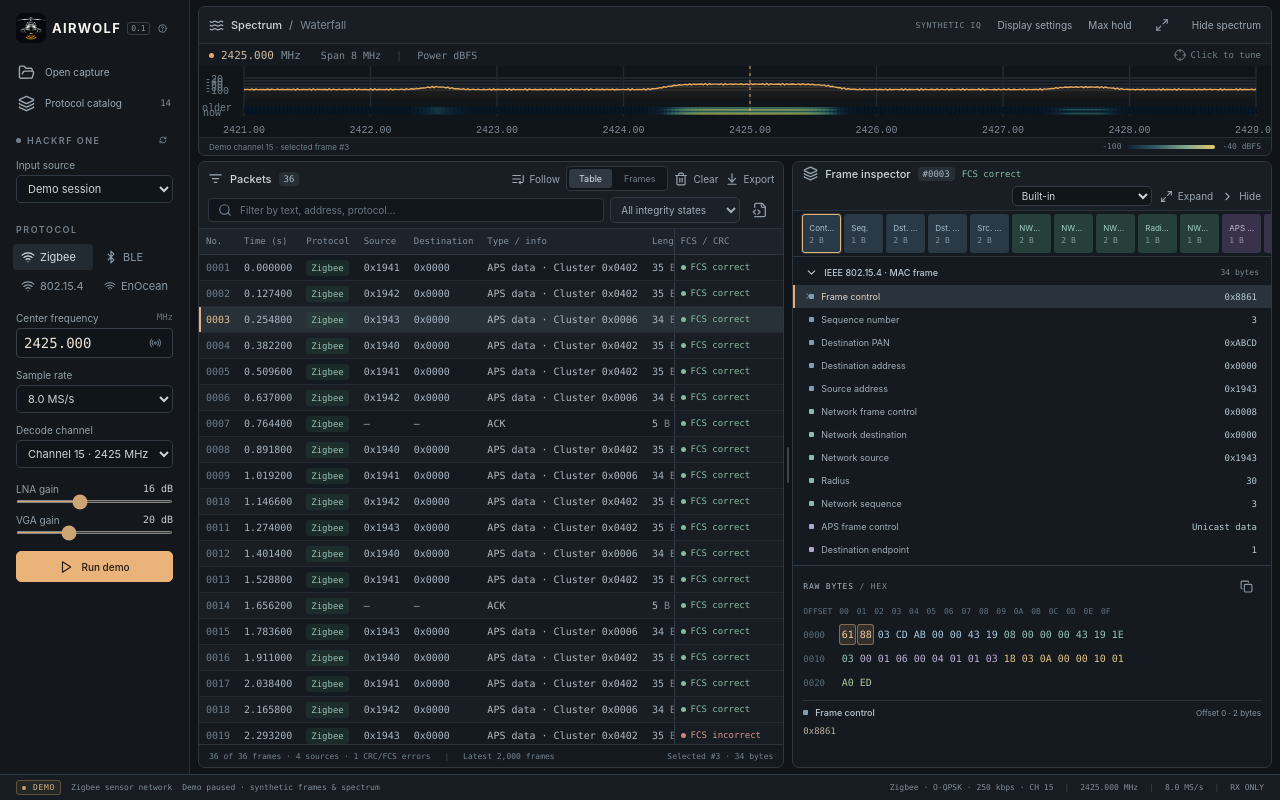
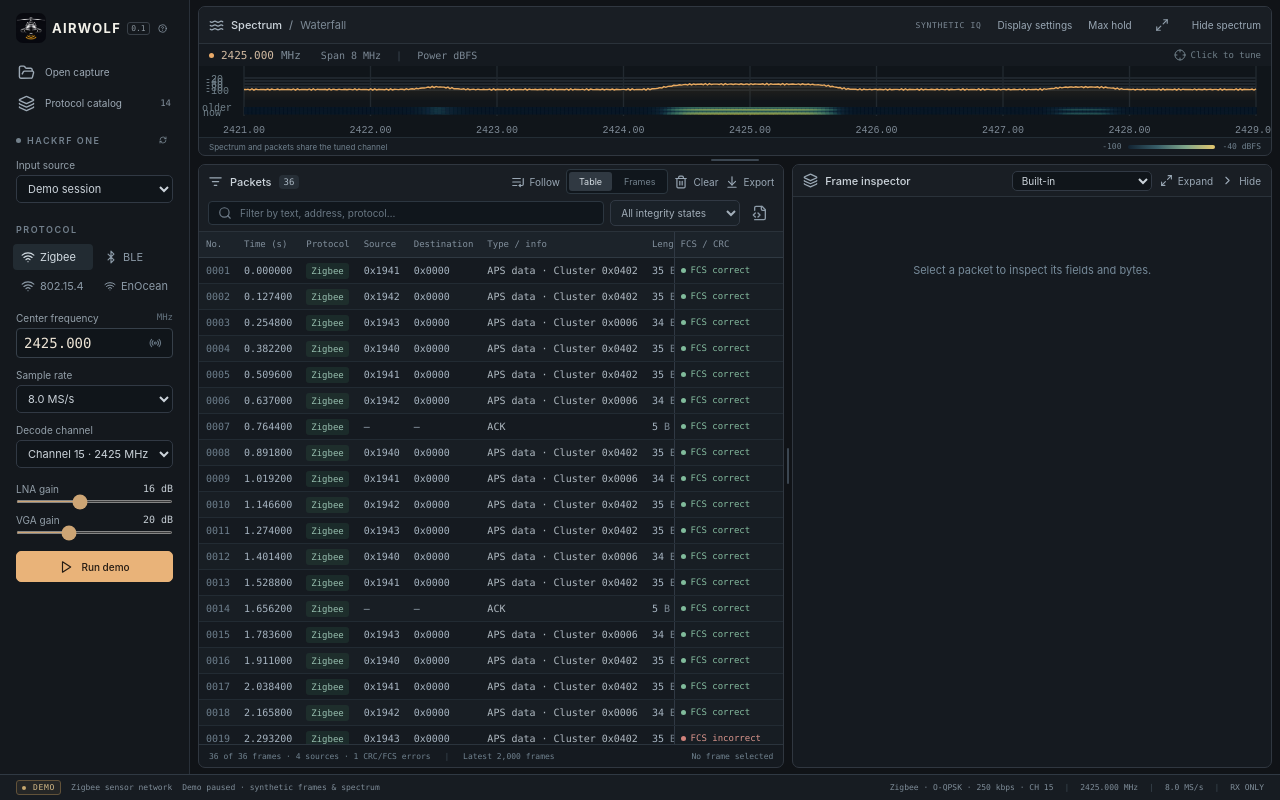
Before and after one commit to mikro-design/airwolf, a React (Vite) app: page / in a window 1280 px wide. Built offline with nearby package versions, Linux system fonts and the light colour scheme.

Commit message:
Separate packet following from selection and resize spectrum pane

```diff
--- a/src/App.tsx
+++ b/src/App.tsx
@@ -22,7 +22,7 @@ import {
   Wifi,
   X,
 } from 'lucide-react';
-import Spectrum from './components/Spectrum';
+import SpectrumSplit from './components/SpectrumSplit';
 import Inspector from './components/Inspector';
 import PacketSplit from './components/PacketSplit';
 import PacketTable from './components/PacketTable';
@@ -48,7 +48,7 @@ export default function App() {
   const [profile, setProfile] = useState(profiles[0]),
     [mode, setMode] = useState<'demo' | 'live' | 'import'>('demo');
   const [frames, setFrames] = useState<Frame[]>(initial),
-    [selected, setSelected] = useState(3),
+    [selected, setSelected] = useState<number | null>(null),
     [running, setRunning] = useState(false);
   const [frequency, setFrequency] = useState(2425),
     [frequencyInput, setFrequencyInput] = useState('2425.000'),
@@ -60,18 +60,10 @@ export default function App() {
     [view, setView] = useState<'table' | 'frames'>('table');
   const [followLatest, setFollowLatest] = useState(false);
   const [inspectorExpanded, setInspectorExpanded] = useState(false);
-  const packetFollowWanted = useRef(false);
   const changePacketFollow = useCallback((enabled: boolean) => {
-    packetFollowWanted.current = enabled;
     setFollowLatest(enabled);
   }, []);
-  const selectPacket = useCallback(
-    (id: number) => {
-      changePacketFollow(false);
-      setSelected(id);
-    },
-    [changePacketFollow],
-  );
+  const selectPacket = useCallback((id: number) => setSelected(id), []);
   const captureOrigin = useRef<number | null>(initial[0]?.time ?? null);
   const dissectionRecency = useRef(new Set<number>());
   function replaceFrames(next: Frame[]) {
@@ -172,7 +164,11 @@ export default function App() {
       ),
     [frames, query, integrity, packetEngine],
   );
-  const selectedFrame = filtered.find((f) => f.id === selected) ?? filtered[0];
+  const selectedFrame = frames.find((f) => f.id === selected);
+  const inspectorFrame = useMemo(
+    () => (selectedFrame ? inspectedFrame(selectedFrame, packetEngine === 'wireshark') : undefined),
+    [selectedFrame, packetEngine],
+  );
   const selectedConnection = connectionFromFrame(selectedFrame);
   useEffect(() => {
     setDissectorStatus('');
@@ -231,13 +227,6 @@ export default function App() {
     };
   }, [selectedFrame, packetEngine]);
 
-  const newestId = filtered.at(-1)?.id;
-  useEffect(() => {
-    if (!followLatest || !packetFollowWanted.current || newestId === undefined) return;
-    setSelected(newestId);
-    const list = packetScroll.current;
-    if (list) list.scrollTop = list.scrollHeight;
-  }, [followLatest, newestId]);
   const errors = useMemo(
     () =>
       frames.filter((f) => inspectedFrame(f, packetEngine === 'wireshark').integrity === 'invalid')
@@ -411,7 +400,7 @@ export default function App() {
       const supported = next && next.decoder !== 'none';
       replaceFrames(supported ? demoFrames(next.decoder as Protocol, next.channel) : []);
       if (!supported) setRunning(false);
-      setSelected(3);
+      setSelected(null);
       nextId.current = 37;
       setFileName(`${profile.short} ${next?.phy ?? 'spectrum'} sample session`);
     }
@@ -421,12 +410,14 @@ export default function App() {
     if (mode === 'live') await window.radio?.stop();
     setRunning(false);
     setMode(value);
+    changePacketFollow(value === 'live');
+    setSelected(null);
     setData(null);
     setQuery('');
     setIntegrity('all');
     if (value === 'demo') {
       replaceFrames(demoProtocol ? demoFrames(demoProtocol, channel ?? profile.channel ?? 15) : []);
-      setSelected(3);
+      setSelected(null);
       nextId.current = 37;
       setFileName(`${profile.short} sample session`);
     } else {
@@ -445,7 +436,7 @@ export default function App() {
     if (mode === 'demo') {
       const next = receiverPreset(p.id, p.frequency);
       replaceFrames(next && next.decoder !== 'none' ? demoFrames(next.decoder, next.channel) : []);
-      setSelected(3);
+      setSelected(null);
       nextId.current = 37;
       setFileName(`${p.short} sample session`);
     }
@@ -458,6 +449,7 @@ export default function App() {
         );
         return;
       }
+      if (!running) changePacketFollow(true);
       setRunning(!running);
       return;
     }
@@ -506,7 +498,8 @@ export default function App() {
       setMode('import');
       setData(null);
       replaceFrames(loaded);
-      setSelected(loaded[0]?.id ?? 0);
+      setSelected(null);
+      changePacketFollow(false);
       setQuery('');
       setIntegrity('all');
       setFileName(file.name);
@@ -852,18 +845,18 @@ export default function App() {
           <p className="tuning-note">Receiver changes briefly restart reception.</p>
         )}
       </aside>
-      <main className="workspace" aria-label="Spectrum and packet analysis">
-        <Spectrum
-          frequency={
-            mode === 'live' && receiverBleFollow && data ? data.frequencyHz / 1e6 : frequency
-          }
-          sampleRate={sampleRate}
-          running={active}
-          mode={mode}
-          data={data}
-          selected={selectedFrame}
-          onTune={tune}
-        />
+      <SpectrumSplit
+        spectrum={{
+          frequency:
+            mode === 'live' && receiverBleFollow && data ? data.frequencyHz / 1e6 : frequency,
+          sampleRate,
+          running: active,
+          mode,
+          data,
+          selected: selectedFrame,
+          onTune: tune,
+        }}
+      >
         <PacketSplit expanded={inspectorExpanded} onResize={() => setInspectorExpanded(false)}>
           <section
             id="packet-list-pane"
@@ -916,7 +909,7 @@ export default function App() {
                     aria-pressed={followLatest}
                     aria-label="Follow latest"
                     onClick={() => changePacketFollow(!followLatest)}
-                    title="Select and scroll to each new packet. Selecting an older frame pauses following; reception continues."
+                    title="Scroll to new packets without changing the inspector. Scroll up to pause; return to the bottom to resume."
                   >
                     <ListEnd size={14} /> Follow
                   </button>
@@ -941,7 +934,8 @@ export default function App() {
                   className="text-button"
                   onClick={() => {
                     setFrames([]);
-                    setSelected(0);
+                    setSelected(null);
+                    changePacketFollow(mode !== 'import');
                   }}
                   disabled={!frames.length}
                   aria-label="Clear packets"
@@ -959,19 +953,7 @@ export default function App() {
                 </button>
               </div>
             </div>
-            <div
-              className="packet-scroll"
-              ref={packetScroll}
-              onPointerDownCapture={() => changePacketFollow(false)}
-              onScroll={(event) => {
-                const list = event.currentTarget;
-                if (
-                  packetFollowWanted.current &&
-                  list.scrollHeight - list.clientHeight - list.scrollTop > 2
-                )
-                  changePacketFollow(false);
-              }}
-            >
+            <div className="packet-scroll" ref={packetScroll}>
               <PacketTable
                 frames={filtered}
                 selectedId={selectedFrame?.id}
@@ -980,6 +962,9 @@ export default function App() {
                 view={view}
                 onSelect={selectPacket}
                 scrollRef={packetScroll}
+                followLatest={mode !== 'import' && followLatest}
+                followEnabled={mode !== 'import'}
+                onFollowChange={changePacketFollow}
               />
               {!filtered.length && (
                 <div className="empty">
@@ -1033,11 +1018,7 @@ export default function App() {
           <Inspector
             expanded={inspectorExpanded}
             onExpand={() => setInspectorExpanded(!inspectorExpanded)}
-            frame={
-              selectedFrame
-                ? inspectedFrame(selectedFrame, packetEngine === 'wireshark')
-                : undefined
-            }
+            frame={inspectorFrame}
             onNotice={setNotice}
             engine={packetEngine}
             onEngine={setPacketEngine}
@@ -1046,7 +1027,7 @@ export default function App() {
             engineStatus={dissectorStatus}
           />
         </PacketSplit>
-      </main>
+      </SpectrumSplit>
       <footer className="statusbar" aria-label="Capture status">
         <span className={`session-badge ${mode === 'live' && active ? 'live' : ''}`}>
           <i className="dot" />
--- a/src/components/PacketTable.tsx
+++ b/src/components/PacketTable.tsx
@@ -1,4 +1,4 @@
-import { memo, useEffect, useState, type RefObject } from 'react';
+import { memo, useEffect, useLayoutEffect, useRef, useState, type RefObject } from 'react';
 import type { Frame } from '../lib/types';
 import { inspectedFrame } from '../lib/dissection';
 import { integrityLabel } from '../lib/decoder';
@@ -11,6 +11,9 @@ export default memo(function PacketTable({
   view,
   onSelect,
   scrollRef,
+  followLatest,
+  followEnabled,
+  onFollowChange,
 }: {
   frames: Frame[];
   selectedId?: number;
@@ -19,22 +22,65 @@ export default memo(function PacketTable({
   view: 'table' | 'frames';
   onSelect: (id: number) => void;
   scrollRef: RefObject<HTMLDivElement | null>;
+  followLatest: boolean;
+  followEnabled: boolean;
+  onFollowChange: (enabled: boolean) => void;
 }) {
   const [viewport, setViewport] = useState({ top: 0, height: 600 });
+  const rowHeight = view === 'frames' ? 32 : 26;
+  const anchor = useRef<{ id: number; offset: number } | null>(null);
+  const appliedTop = useRef(0);
+  const current = useRef({ frames, rowHeight, followLatest, followEnabled, onFollowChange });
+  current.current = { frames, rowHeight, followLatest, followEnabled, onFollowChange };
+  const measure = () => {
+    const element = scrollRef.current!;
+    appliedTop.current = element.scrollTop;
+    const { frames, rowHeight } = current.current;
+    const index = Math.max(0, Math.floor((element.scrollTop - 25) / rowHeight));
+    anchor.current = frames[index]
+      ? { id: frames[index].id, offset: element.scrollTop - 25 - index * rowHeight }
+      : null;
+    setViewport((previous) =>
+      previous.top === element.scrollTop && previous.height === element.clientHeight
+        ? previous
+        : { top: element.scrollTop, height: element.clientHeight },
+    );
+  };
   useEffect(() => {
     const element = scrollRef.current!;
-    const update = () => setViewport({ top: element.scrollTop, height: element.clientHeight });
-    element.addEventListener('scroll', update);
-    const observer = new ResizeObserver(update);
+    const scroll = () => {
+      // Layout changes also dispatch scroll events. Only a new scroll position
+      // should alter the user's choice to follow the tail.
+      if (current.current.followEnabled && Math.abs(element.scrollTop - appliedTop.current) > 0.5)
+        current.current.onFollowChange(
+          element.scrollHeight - element.clientHeight - element.scrollTop <= 2,
+        );
+      measure();
+    };
+    element.addEventListener('scroll', scroll);
+    const observer = new ResizeObserver(() => {
+      if (current.current.followLatest) element.scrollTop = element.scrollHeight;
+      measure();
+    });
     observer.observe(element);
-    update();
     return () => {
-      element.removeEventListener('scroll', update);
+      element.removeEventListener('scroll', scroll);
       observer.disconnect();
     };
   }, [scrollRef]);
+  useLayoutEffect(() => {
+    const element = scrollRef.current;
+    if (!element) return;
+    if (followLatest) element.scrollTop = element.scrollHeight;
+    else if (anchor.current) {
+      const index = frames.findIndex((frame) => frame.id === anchor.current!.id);
+      // Retention removes rows from the top. Keep the same visible packet and
+      // offset instead of letting every incoming batch move the inspected area.
+      element.scrollTop = index < 0 ? 0 : 25 + index * rowHeight + anchor.current.offset;
+    }
+    measure();
+  }, [frames, rowHeight, followLatest]);
   const virtual = frames.length > 100;
-  const rowHeight = view === 'frames' ? 32 : 26;
   const start = virtual
     ? Math.min(
         Math.max(0, frames.length - 1),
--- a/src/components/Spectrum.tsx
+++ b/src/components/Spectrum.tsx
@@ -9,6 +9,8 @@ interface Props {
   data: SpectrumData | null;
   selected?: Frame;
   onTune: (frequency: number) => void;
+  layout: { expanded: boolean; collapsed: boolean; controls: boolean };
+  onLayout: (layout: Props['layout']) => void;
 }
 export default function Spectrum({
   frequency,
@@ -18,16 +20,16 @@ export default function Spectrum({
   data,
   selected,
   onTune,
+  layout,
+  onLayout,
 }: Props) {
+  const { expanded, collapsed, controls } = layout;
   const ref = useRef<HTMLCanvasElement>(null),
     history = useRef<number[][]>([]),
     tick = useRef(0),
     lastData = useRef<SpectrumData | null>(null);
   const [hold, setHold] = useState(false),
     peaks = useRef<number[]>([]),
-    [expanded, setExpanded] = useState(false),
-    [controls, setControls] = useState(false),
-    [collapsed, setCollapsed] = useState(false),
     [reference, setReference] = useState(-20),
     [range, setRange] = useState(80),
     [zoom, setZoom] = useState(1),
@@ -36,9 +38,6 @@ export default function Spectrum({
     [waterfallRange, setWaterfallRange] = useState(60),
     averaged = useRef<number[]>([]);
   const span = sampleRate / zoom;
-  useEffect(() => {
-    if (mode === 'live' && running) setCollapsed(false);
-  }, [mode, running]);
   useEffect(() => {
     history.current = [];
     peaks.current = [];
@@ -241,6 +240,7 @@ export default function Spectrum({
   ]);
   return (
     <section
+      id="spectrum-pane"
       className={`panel spectrum-panel ${expanded ? 'expanded' : ''} ${controls ? 'show-controls' : ''} ${collapsed ? 'collapsed' : ''}`}
       aria-label="Spectrum and waterfall"
     >
@@ -256,8 +256,7 @@ export default function Spectrum({
           <button
             className="text-button"
             onClick={() => {
-              setControls(!controls);
-              setCollapsed(false);
+              onLayout({ ...layout, controls: !controls, collapsed: false });
             }}
             aria-expanded={controls}
           >
@@ -272,11 +271,11 @@ export default function Spectrum({
           </button>
           <button
             className="icon-button"
-            title="Expand spectrum"
-            aria-label="Expand spectrum"
+            title={expanded ? 'Restore spectrum size' : 'Expand spectrum'}
+            aria-label={expanded ? 'Restore spectrum size' : 'Expand spectrum'}
+            aria-pressed={expanded}
             onClick={() => {
-              setExpanded(!expanded);
-              setCollapsed(false);
+              onLayout({ ...layout, expanded: !expanded, collapsed: false });
             }}
           >
             <Maximize2 size={14} />
@@ -284,9 +283,7 @@ export default function Spectrum({
           <button
             className="text-button"
             onClick={() => {
-              setCollapsed(!collapsed);
-              setExpanded(false);
-              setControls(false);
+              onLayout({ expanded: false, collapsed: !collapsed, controls: false });
             }}
             aria-expanded={!collapsed}
           >
--- /dev/null
+++ b/src/components/SpectrumSplit.tsx
@@ -0,0 +1,114 @@
+import { useEffect, useRef, useState, type ComponentProps, type ReactNode } from 'react';
+import Spectrum from './Spectrum';
+
+const clamp = (value: number, min: number, max: number) => Math.min(max, Math.max(min, value));
+
+export default function SpectrumSplit({
+  spectrum,
+  children,
+}: {
+  spectrum: Omit<ComponentProps<typeof Spectrum>, 'layout' | 'onLayout'>;
+  children: ReactNode;
+}) {
+  const container = useRef<HTMLElement>(null);
+  const [available, setAvailable] = useState(700);
+  const [dragging, setDragging] = useState(false);
+  const [layout, setLayout] = useState({ expanded: false, collapsed: false, controls: false });
+  const [height, setHeight] = useState<number | null>(() => {
+    try {
+      const saved = Number(localStorage.getItem('airwolf.spectrumHeight'));
+      if (Number.isFinite(saved) && saved >= 150 && saved <= 10000) return saved;
+    } catch {
+      /* Resizing still works without storage. */
+    }
+    return null;
+  });
+  useEffect(() => {
+    const observer = new ResizeObserver(([entry]) => setAvailable(entry.contentRect.height - 8));
+    observer.observe(container.current!);
+    return () => observer.disconnect();
+  }, []);
+  useEffect(() => {
+    try {
+      if (height === null) localStorage.removeItem('airwolf.spectrumHeight');
+      else localStorage.setItem('airwolf.spectrumHeight', String(height));
+    } catch {
+      /* Resizing still works without storage. */
+    }
+  }, [height]);
+  useEffect(() => {
+    if (spectrum.mode === 'live' && spectrum.running)
+      setLayout((current) => ({ ...current, collapsed: false }));
+  }, [spectrum.mode, spectrum.running]);
+  const defaultHeight = available < 760 ? 150 : 180;
+  const min = defaultHeight + (layout.controls ? 35 : 0);
+  const max = Math.max(min, available - 300);
+  const visibleHeight = layout.collapsed
+    ? 32
+    : clamp(layout.expanded ? available * 0.6 : (height ?? min), min, max);
+  const resize = (value: number) => {
+    setLayout((current) => ({ ...current, expanded: false }));
+    setHeight(clamp(value, min, max));
+  };
+  return (
+    <main
+      ref={container}
+      className={`workspace spectrum-split${dragging ? ' resizing' : ''}`}
+      aria-label="Spectrum and packet analysis"
+      style={{
+        gridTemplateRows: `${layout.collapsed ? '32px' : `clamp(${min}px, ${visibleHeight}px, calc(100% - 308px))`} ${layout.collapsed ? 5 : 8}px minmax(0, 1fr)`,
+      }}
+    >
+      <Spectrum {...spectrum} layout={layout} onLayout={setLayout} />
+      <div
+        className="spectrum-divider"
+        role="separator"
+        tabIndex={0}
+        hidden={layout.collapsed}
+        aria-label="Resize spectrum and packets"
+        aria-orientation="horizontal"
+        aria-controls="spectrum-pane"
+        aria-valuemin={min}
+        aria-valuemax={Math.round(max)}
+        aria-valuenow={Math.round(visibleHeight)}
+        aria-valuetext={`${Math.round(visibleHeight)} pixels spectrum height`}
+        title="Drag to resize · Up/Down to adjust · Double-click to reset"
+        onPointerDown={(event) => {
+          if (event.button !== 0) return;
+          event.preventDefault();
+          event.currentTarget.focus();
+          event.currentTarget.setPointerCapture(event.pointerId);
+          setDragging(true);
+        }}
+        onPointerMove={(event) => {
+          if (!event.currentTarget.hasPointerCapture(event.pointerId)) return;
+          const top = container
+            .current!.querySelector('.spectrum-panel')!
+            .getBoundingClientRect().top;
+          resize(event.clientY - top - 4);
+        }}
+        onPointerUp={(event) => {
+          if (event.currentTarget.hasPointerCapture(event.pointerId))
+            event.currentTarget.releasePointerCapture(event.pointerId);
+        }}
+        onLostPointerCapture={() => setDragging(false)}
+        onDoubleClick={() => {
+          setLayout((current) => ({ ...current, expanded: false }));
+          setHeight(null);
+        }}
+        onKeyDown={(event) => {
+          const value = {
+            ArrowUp: visibleHeight - 20,
+            ArrowDown: visibleHeight + 20,
+            Home: min,
+            End: max,
+          }[event.key];
+          if (value === undefined) return;
+          event.preventDefault();
+          resize(value);
+        }}
+      />
+      {children}
+    </main>
+  );
+}
--- a/src/styles.css
+++ b/src/styles.css
@@ -2355,6 +2355,9 @@ td.packet-number {
 }
 
 /* The spectrum spans both panes; packet selection and inspection share the height below it. */
+.spectrum-divider {
+  display: none;
+}
 .packet-split {
   display: flex;
   flex-direction: column;
@@ -2384,6 +2387,52 @@ td.packet-number {
   pointer-events: none;
 }
 @media (min-width: 1001px) {
+  .workspace.spectrum-split {
+    display: grid;
+    gap: 0;
+  }
+  .spectrum-split > .spectrum-panel {
+    grid-row: 1;
+    min-height: 0;
+    height: 100%;
+  }
+  .spectrum-split > .spectrum-panel canvas {
+    flex: 1 1 0;
+    min-height: 0;
+    height: 0;
+  }
+  .spectrum-split > .packet-split {
+    grid-row: 3;
+  }
+  .spectrum-divider:not([hidden]) {
+    display: flex;
+    grid-row: 2;
+    align-items: center;
+    justify-content: center;
+    cursor: row-resize;
+    touch-action: none;
+    border-radius: 3px;
+  }
+  .spectrum-divider::after {
+    content: '';
+    width: 48px;
+    height: 2px;
+    border-radius: 2px;
+    background: #3b4651;
+  }
+  .spectrum-divider:hover::after,
+  .spectrum-divider:focus-visible::after,
+  .spectrum-split.resizing > .spectrum-divider::after {
+    background: var(--orange);
+  }
+  .spectrum-divider:focus-visible {
+    outline: 1px solid var(--orange);
+    outline-offset: -1px;
+  }
+  .spectrum-split.resizing {
+    cursor: row-resize;
+    user-select: none;
+  }
   .packet-split {
     display: grid;
     flex: 1 1 0;
@@ -2447,6 +2496,9 @@ td.packet-number {
     padding-left: 7px;
     padding-right: 7px;
   }
+  .packet-split .packet-scroll {
+    overflow-anchor: none;
+  }
   .packet-split .packet-scroll :is(th, td):last-child {
     position: sticky;
     right: 0;
```
Also changed, not shown: tests/hardware/decoding.mjs (+29 -0 lines), 2 other files (tests, documents, lock files or other folders).
